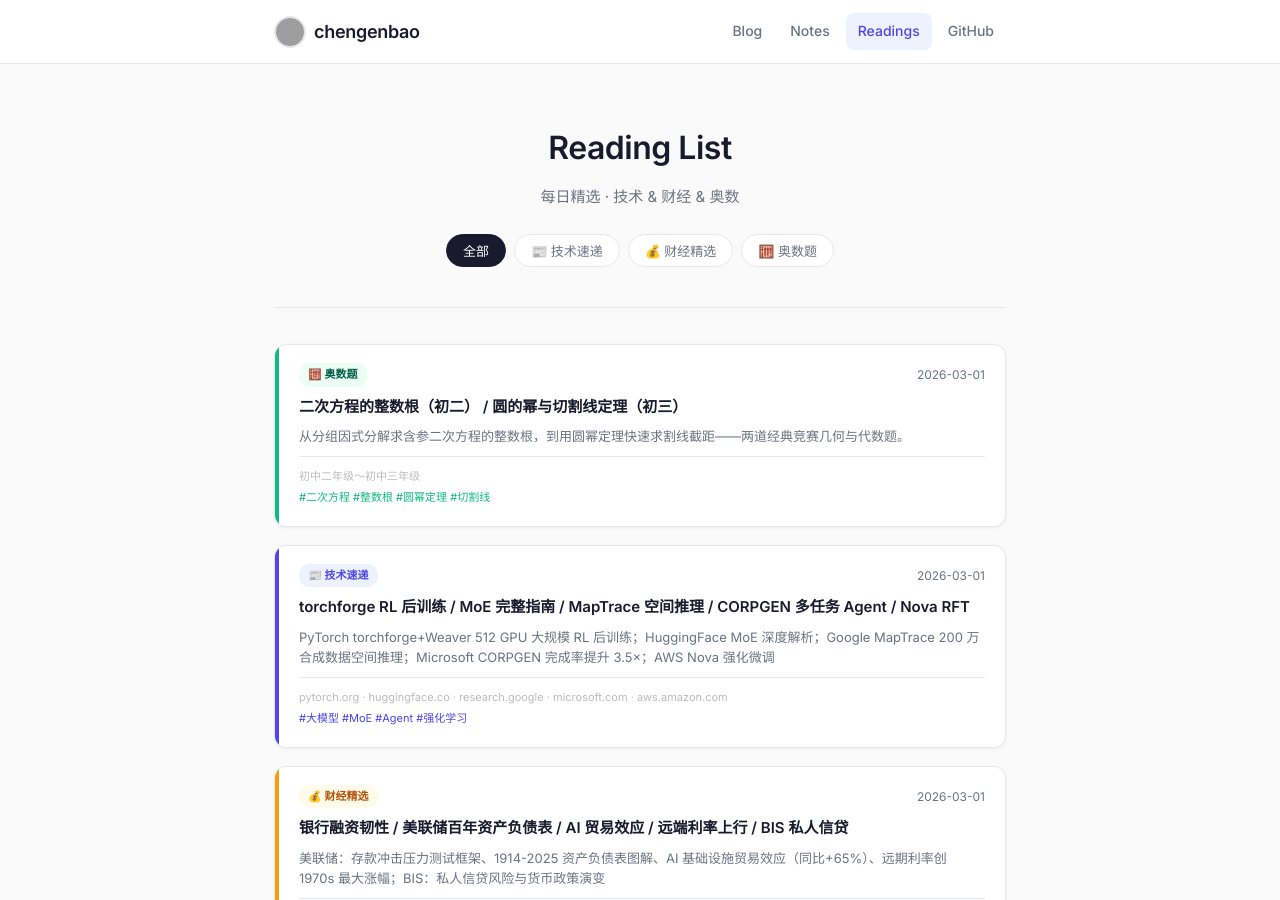
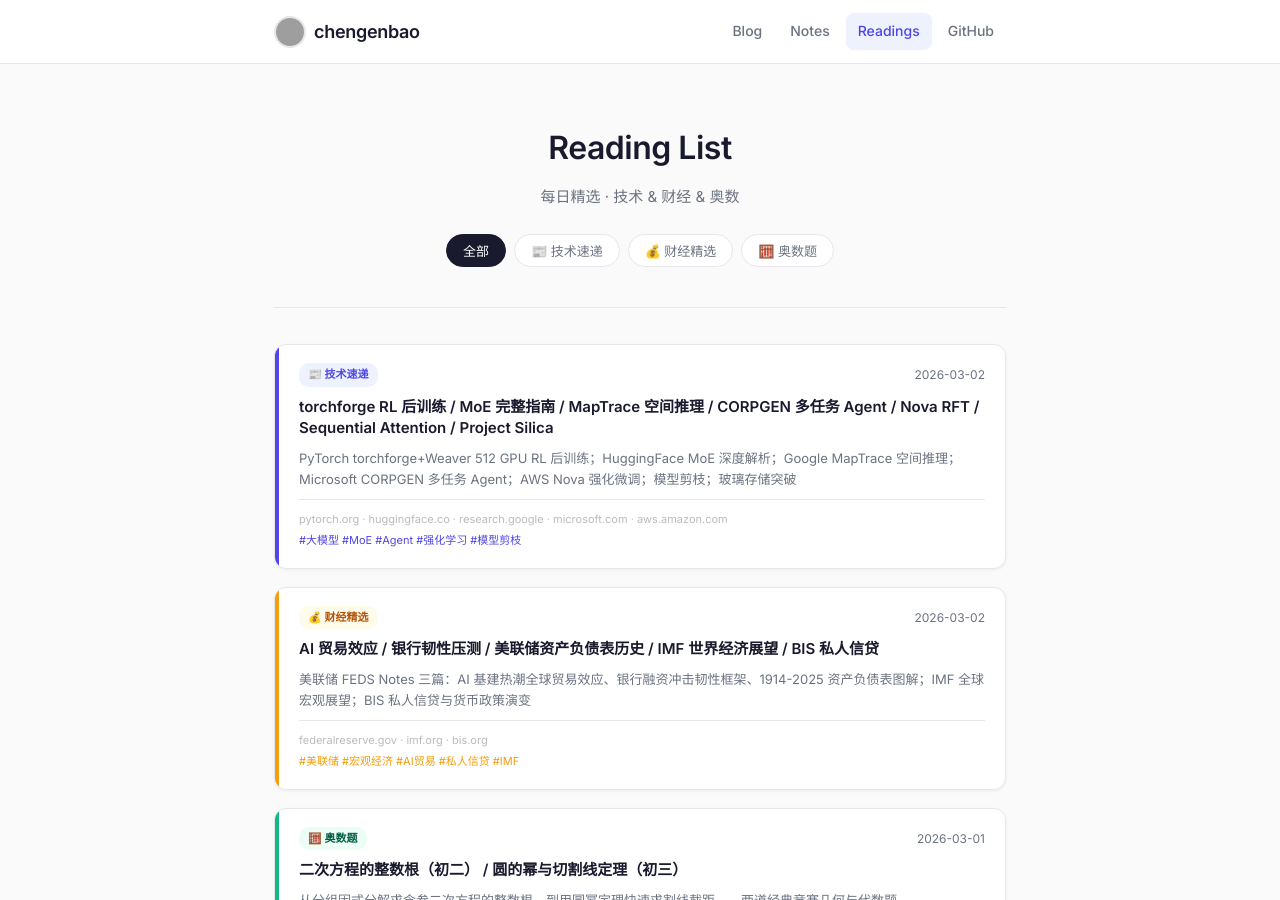
Before and after one commit to chengenbao/chengenbao.github.io, a Jekyll site: the page built from reading-list/index.md, in a window 1280 px wide and 900 px high. Built offline with Jekyll 4.4.1, drawn with Linux system fonts in a browser that asks for light colours; grey boxes are pictures that could not be loaded.

Commit message:
fix: add missing 2026-03-02 cards to reading list index

```diff
--- a/reading-list/index.md
+++ b/reading-list/index.md
@@ -17,6 +17,39 @@
   </div>
 
   <div class="rl-grid">
+
+    <a class="rl-card tech" href="/reading-list/2026-03-02-tech/">
+      <div class="rl-accent"></div>
+      <div class="rl-body">
+        <div class="rl-top">
+          <span class="rl-badge tech">📰 技术速递</span>
+          <time>2026-03-02</time>
+        </div>
+        <h2>torchforge RL 后训练 / MoE 完整指南 / MapTrace 空间推理 / CORPGEN 多任务 Agent / Nova RFT / Sequential Attention / Project Silica</h2>
+        <p>PyTorch torchforge+Weaver 512 GPU RL 后训练；HuggingFace MoE 深度解析；Google MapTrace 空间推理；Microsoft CORPGEN 多任务 Agent；AWS Nova 强化微调；模型剪枝；玻璃存储突破</p>
+        <div class="rl-meta">
+          <span class="rl-source">pytorch.org · huggingface.co · research.google · microsoft.com · aws.amazon.com</span>
+          <span class="rl-tags">#大模型 #MoE #Agent #强化学习 #模型剪枝</span>
+        </div>
+      </div>
+    </a>
+
+    <a class="rl-card finance" href="/reading-list/2026-03-02-finance/">
+      <div class="rl-accent"></div>
+      <div class="rl-body">
+        <div class="rl-top">
+          <span class="rl-badge finance">💰 财经精选</span>
+          <time>2026-03-02</time>
+        </div>
+        <h2>AI 贸易效应 / 银行韧性压测 / 美联储资产负债表历史 / IMF 世界经济展望 / BIS 私人信贷</h2>
+        <p>美联储 FEDS Notes 三篇：AI 基建热潮全球贸易效应、银行融资冲击韧性框架、1914-2025 资产负债表图解；IMF 全球宏观展望；BIS 私人信贷与货币政策演变</p>
+        <div class="rl-meta">
+          <span class="rl-source">federalreserve.gov · imf.org · bis.org</span>
+          <span class="rl-tags">#美联储 #宏观经济 #AI贸易 #私人信贷 #IMF</span>
+        </div>
+      </div>
+    </a>
+
 
     <a class="rl-card math" href="/reading-list/2026-03-01-math/">
       <div class="rl-accent"></div>
```
